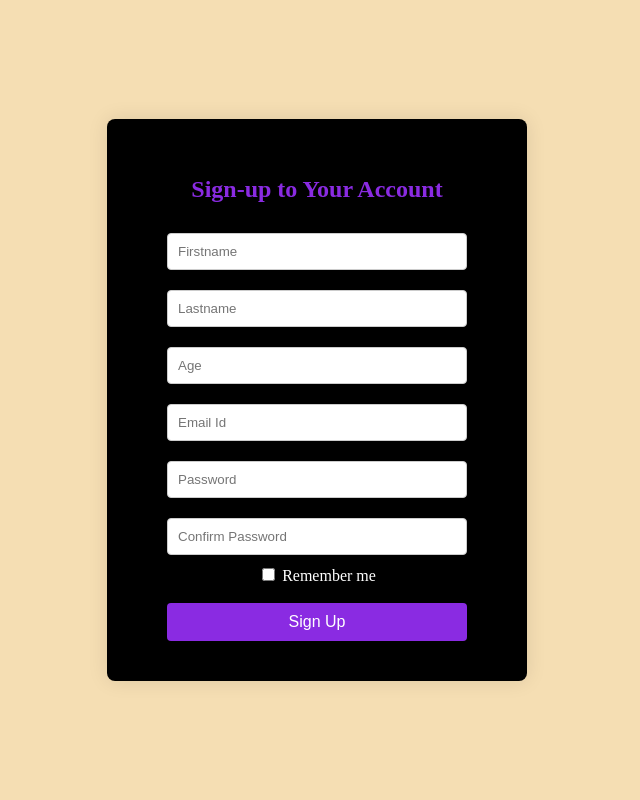
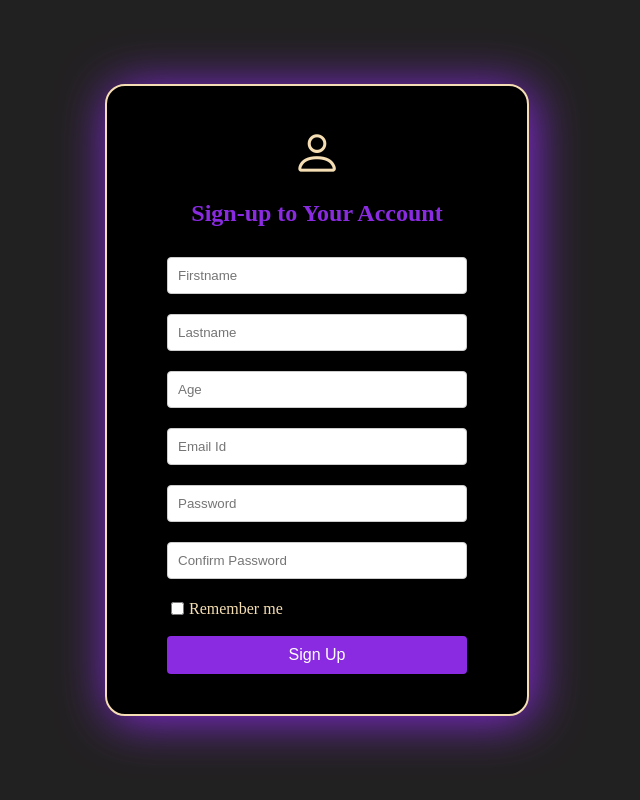
Before and after one commit to eileenprinsla/WebTechnology, a PHP site: page /signUp.html in a window 1280 px wide. Shown: the whole page, without its empty margins (323-963 px from the left). Run offline with PHP 8.4, Linux system fonts and the light colour scheme.

Commit message:
Third commit

```diff
--- a/signUp.html
+++ b/signUp.html
@@ -4,6 +4,7 @@
     <meta charset="UTF-8">
     <meta name="viewport" content="width=device-width, initial-scale=1.0">
     <title>Sign up</title>
+    <link rel="stylesheet" href="https://cdnjs.cloudflare.com/ajax/libs/bootstrap-icons/1.5.0/font/bootstrap-icons.min.css">
     <link href="styles.css" rel="stylesheet">
     <style>
         h1{
@@ -28,13 +29,24 @@
             border-radius: 4px;
             cursor: pointer;
         }
-        input[type="submit"]:hover {
-            background-color: wheat;
+        .remember-me {
+            display: flex;
+            align-items: center;
+            margin-top: 10px;
+            justify-content: left;
+        }
+        .remember-me input {
+            margin-right: 5px;
+        }
+        .forgot-password a {
+            color:  #222121;
+            text-decoration: none;
         }
     </style>
 </head>
 <body font-family="Arial, sans-serif">
     <div class="login-container">
+        <i class="bi bi-person"></i>
         <h1>Sign-up to Your Account</h1>
         <form id="login-form">
             <input type="text" placeholder="Firstname" name="firstname" required>
@@ -45,7 +57,7 @@
             <input type="password" placeholder="Confirm Password" name="confirm password" required>
             <div class="remember-me">
                 <input type="checkbox" name="remember" id="remember">
-                <label for="remember" style="color: white;">Remember me</label>
+                <label for="remember" style="color: wheat;">Remember me</label>
             </div>
             <pr>
                 <br>
--- a/styles.css
+++ b/styles.css
@@ -1,5 +1,5 @@
 body {
-    background-color: wheat;
+    background-color:  #222121;
     display: flex;
     justify-content: center;
     align-items: center;
@@ -15,7 +15,16 @@ h1 {
     background-color: black;
     padding: 40px 60px;
     width: 300px;
-    border-radius: 8px;
-    box-shadow: 0px 0px 20px rgba(0, 0, 0, 0.1);
+    border: 2px solid;
+    border-radius: 20px;
+    border-color: wheat;
+    box-shadow: 4px 4px 50px blueviolet;
     text-align: center;
 }
+.login-container i{
+    color: wheat;
+    font-size: 50px;
+}
+input[type="submit"]:hover {
+    background-color:  #555454;
+}
```
Also changed, not shown: signIn.html (+4 -5 lines).
